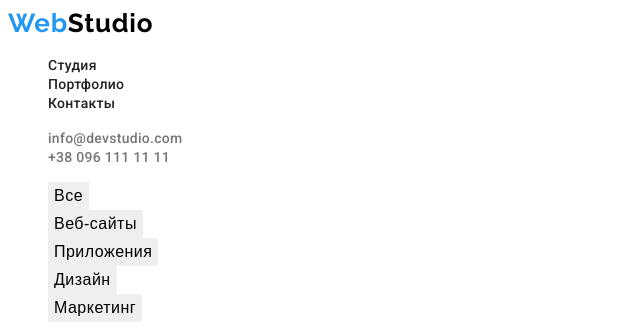
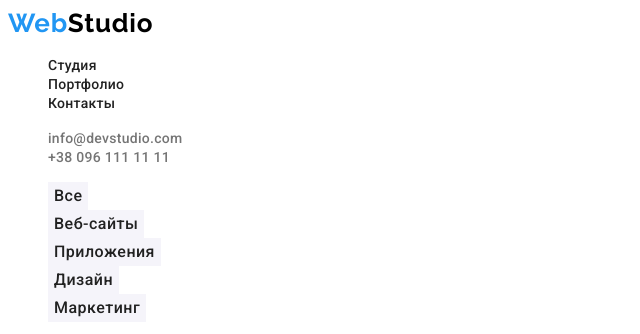
Before and after one commit to LudmilaAliarova/goit-markup-hw-02, a plain HTML site: page portfolio.html in a window 1280 px wide. Shown: the top 334 px of the page, 0-640 px from the left. Drawn offline with Linux system fonts and the light colour scheme.

Commit message:
Styles pf-btn

```diff
--- a/css/styles.css
+++ b/css/styles.css
@@ -167,11 +167,14 @@ body {
 
 /*---------portfolio-----------*/
 .pf-btn {
+  font-family: Roboto;
   font-weight: 500;
   font-size: 16px;
   line-height: 1.625;
   text-align: center;
   letter-spacing: 0.03em;
+  color: var(--text-second-color);
+  background-color: #F5F4FA;
   cursor: pointer;
   border: none;
 }
```
